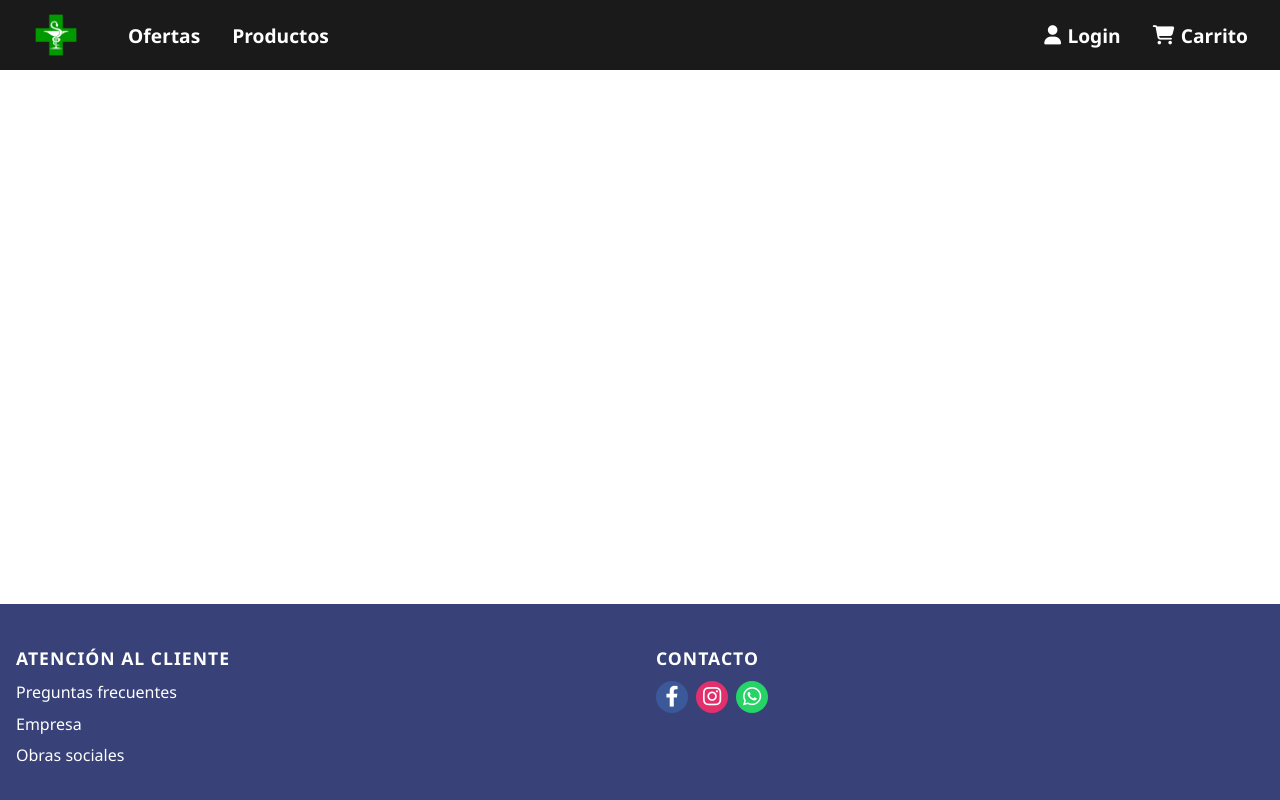
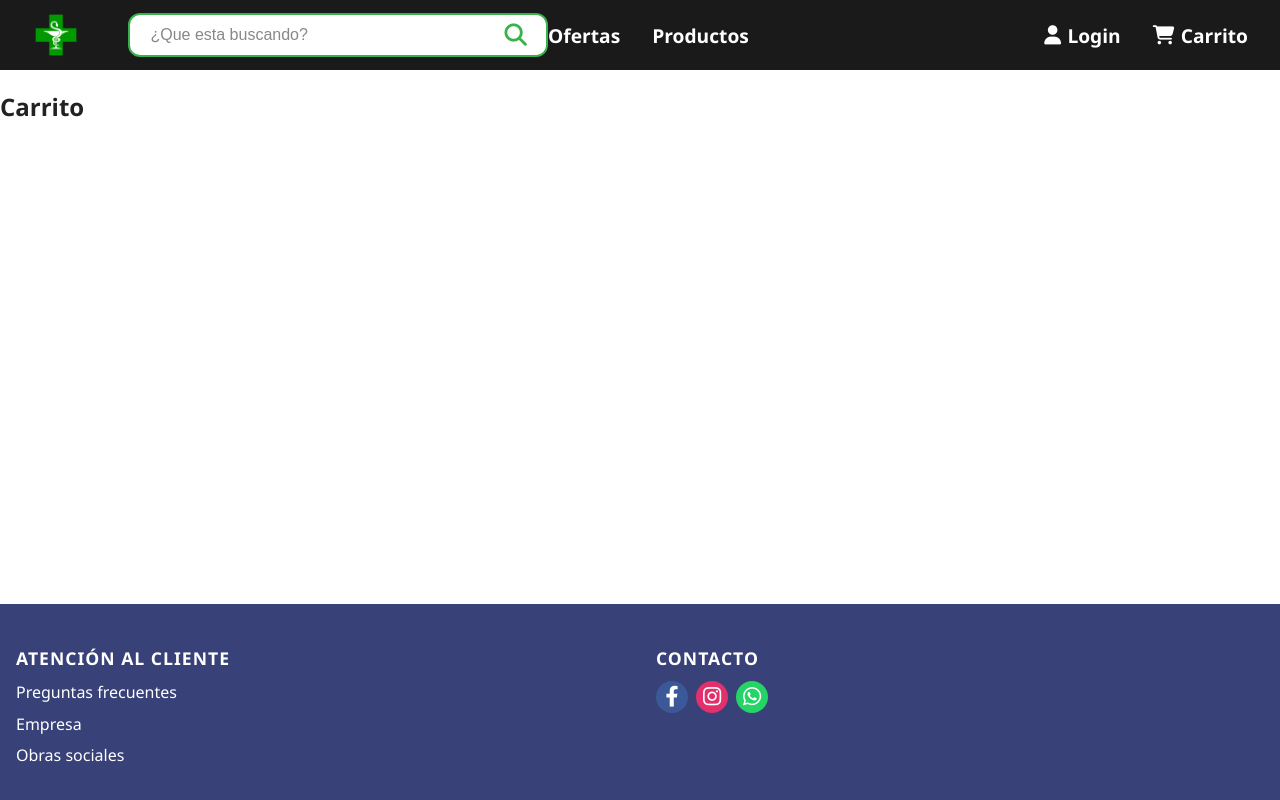
Before and after one commit to FDrach/Farmacia, a React (Vite) app in the folder Frontend/: page /Carrito in a window 1280 px wide. Built offline with nearby package versions, Linux system fonts and the light colour scheme.

Commit message:
redireccion y barra de busqueda

```diff
--- a/Frontend/index.html
+++ b/Frontend/index.html
@@ -2,9 +2,9 @@
 <html lang="en">
   <head>
     <meta charset="UTF-8" />
-    <link rel="icon" type="image/svg+xml" href="/vite.svg" />
+    <link rel="icon" type="image/png" href="/src/assets/logofar.png" />
     <meta name="viewport" content="width=device-width, initial-scale=1.0" />
-    <title>Vite + React</title>
+    <title> Farmacia </title>
     <link rel="stylesheet" href="https://cdnjs.cloudflare.com/ajax/libs/font-awesome/6.4.2/css/all.min.css">
   </head>
   <body>
--- a/Frontend/src/App.css
+++ b/Frontend/src/App.css
@@ -126,6 +126,67 @@ html, body {
 
 .navbar-list li a:hover {
   color: #3f83e9;
+}
+
+/* Estilo para el buscador en el navbar */
+.navbar-search {
+  display: flex;
+  align-items: stretch;
+  margin: 0 auto;
+  flex: none;
+  max-width: 420px;        /* Más angosto */
+  width: 100%;
+  background: #fff;
+  border-radius: 12px;     /* Menos redondeado */
+  border: 2px solid #38b24a; /* Verde */
+  overflow: hidden;
+  padding: 0;
+  height: 44px;            /* Más bajo */
+  box-sizing: border-box;
+  position: relative;
+  transition: border-color 0.2s;
+}
+
+.navbar-search:focus-within {
+  border-color: #38b24a !important; /* Verde al enfocar */
+}
+
+.navbar-search-input {
+  border: none;
+  outline: none;
+  padding: 0 1rem;
+  font-size: 1rem;
+  flex: 1;
+  background: transparent;
+  border-radius: 0;
+  height: 100%;
+  color: #222;
+}
+
+.navbar-search-input::placeholder {
+  color: #888;
+  font-size: 1rem;
+  opacity: 1;
+}
+
+.navbar-search-btn {
+  background: #ffffff;
+  border: none;
+  color: #38b24a;
+  padding: 0 1.2rem;
+  font-size: 1.4rem;
+  cursor: pointer;
+  display: flex;
+  align-items: center;
+  justify-content: center;
+  transition: background 0.2s;
+  height: 100%;
+  border-radius: 0 10px 10px 0;
+}
+
+.navbar-search-btn:hover {
+  background: #649b30;
+  color: #ffffff;
 }
 
 .footer {
--- a/Frontend/src/App.jsx
+++ b/Frontend/src/App.jsx
@@ -4,6 +4,8 @@ import HomePages from "./pages/HomePages"
 import Ofertas from "./components/ofertas"
 import Productos from "./components/productos"
 import Footer from "./components/footer"
+import Login from "./components/login"
+import Carrito from "./components/carrito"
 import "./App.css"
 
 function App() {
@@ -16,6 +18,8 @@ function App() {
             <Route path="/" element={<HomePages />} />
             <Route path="/Ofertas" element={<Ofertas />} />
             <Route path="/Productos" element={<Productos />} />
+            <Route path="/Login" element={<Login />} />
+            <Route path="/Carrito" element={<Carrito />} />
           </Routes>
         </div>
       </BrowserRouter>
--- a/Frontend/src/components/carrito.jsx
+++ b/Frontend/src/components/carrito.jsx
@@ -0,0 +1,3 @@
+export default function Carrito() {
+  return <h2>Carrito</h2>
+}
--- /dev/null
+++ b/Frontend/src/components/login.jsx
@@ -0,0 +1,3 @@
+export default function Login() {
+  return <h2>Login</h2>
+}
--- a/Frontend/src/components/navbar.jsx
+++ b/Frontend/src/components/navbar.jsx
@@ -1,6 +1,5 @@
 import { Link } from "react-router-dom"
-
-import logo from '../assets/logofar.png' // Ajusta la ruta si es necesario
+import logo from '../assets/logofar.png'
 
 export default function Navbar() {
   return (
@@ -13,6 +12,17 @@ export default function Navbar() {
           style={{ height: "48px", marginRight: "1rem" }}
         />
       </Link>
+      <form className="navbar-search">
+        <input
+          type="text"
+          placeholder=" ¿Que esta buscando? "
+          className="navbar-search-input"
+          id="buscador"
+        />
+        <button type="submit" className="navbar-search-btn">
+          <i className="fas fa-search"></i>
+        </button>
+      </form>
       <ul className="navbar-list navbar-list-center">
         <li>
           <Link to="/Ofertas">Ofertas</Link>
```
